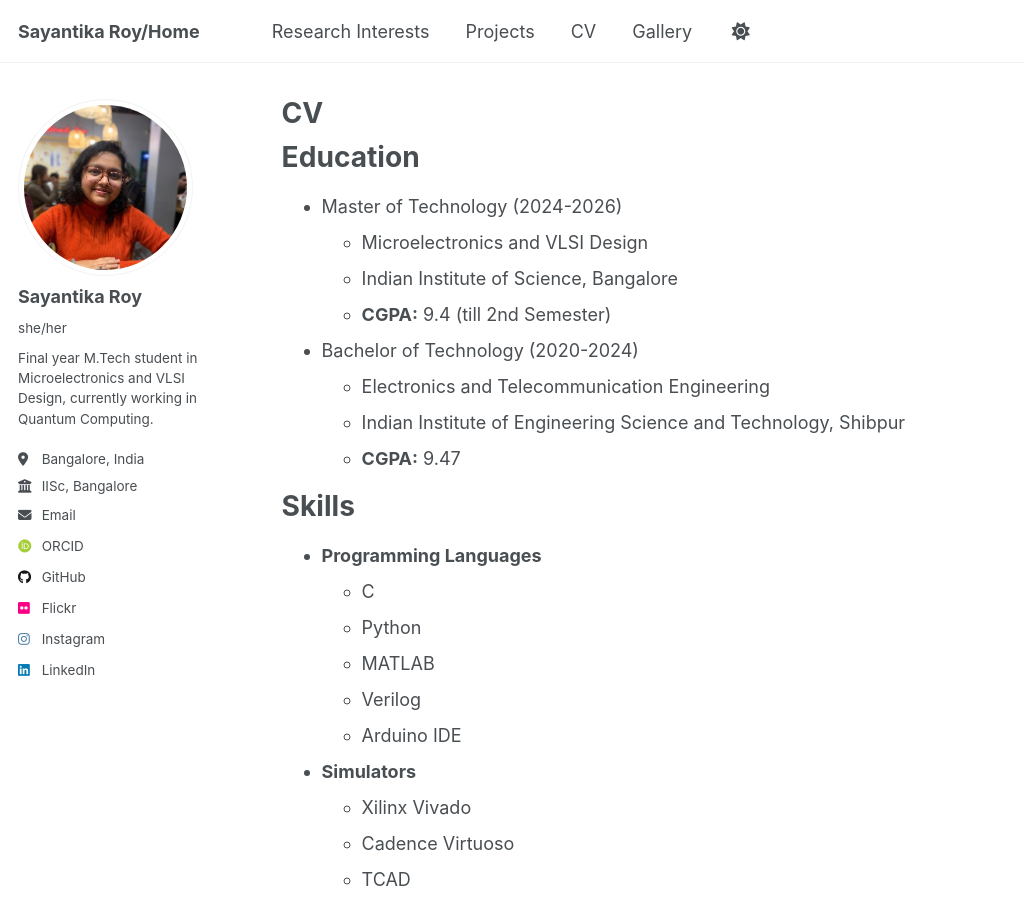
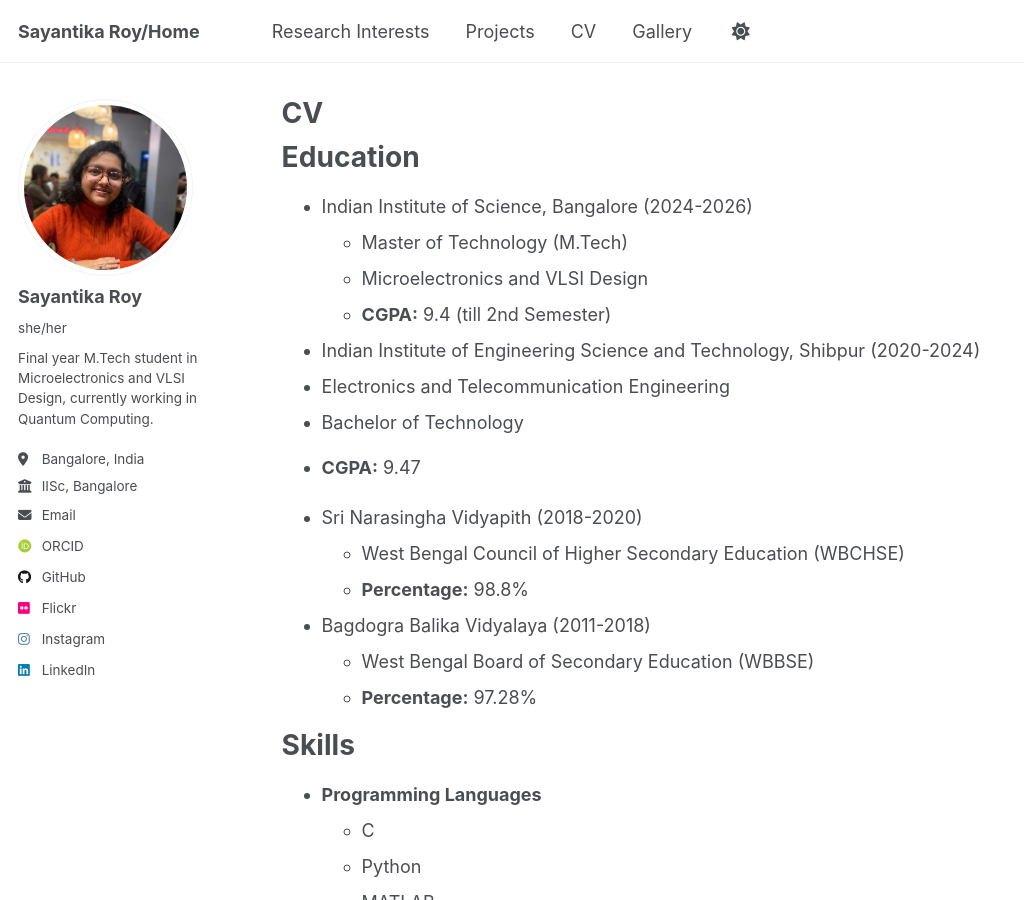
Before and after one commit to sayo-134/sayantika-roy.github.io, a Jekyll site: the page built from _pages/cv.md, in a window 1280 px wide and 900 px high. Shown: the whole window, without its empty margins (0-1024 px from the left). Built offline with Jekyll 4.4.1, drawn with Linux system fonts in a browser that asks for light colours; some web fonts are replaced.

Commit message:
updated cv.md

```diff
--- a/_pages/cv.md
+++ b/_pages/cv.md
@@ -11,15 +11,23 @@ redirect_from:
 
 Education
 ======
-* Master of Technology (2024-2026)
+* Indian Institute of Science, Bangalore (2024-2026)
+  * Master of Technology (M.Tech)
   * Microelectronics and VLSI Design
-  * Indian Institute of Science, Bangalore
   * **CGPA:** 9.4 (till 2nd Semester)
 
-* Bachelor of Technology (2020-2024)
+*  Indian Institute of Engineering Science and Technology, Shibpur (2020-2024)
   * Electronics and Telecommunication Engineering
-  * Indian Institute of Engineering Science and Technology, Shibpur
+  * Bachelor of Technology
   * **CGPA:** 9.47
+
+* Sri Narasingha Vidyapith (2018-2020)
+  * West Bengal Council of Higher Secondary Education (WBCHSE)
+  * **Percentage:** 98.8%
+
+* Bagdogra Balika Vidyalaya (2011-2018)
+  * West Bengal Board of Secondary Education (WBBSE)
+  * **Percentage:** 97.28%
 
 Skills
 ======
```
